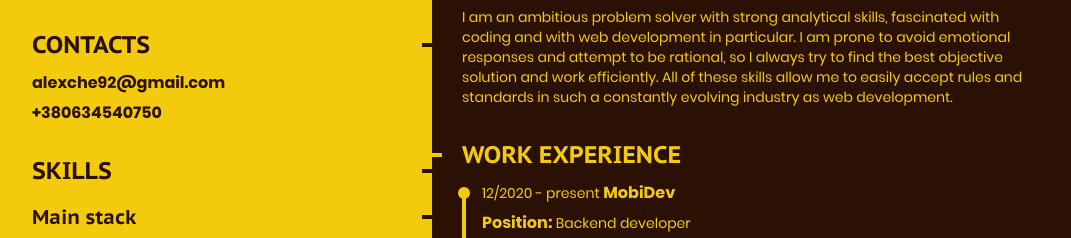
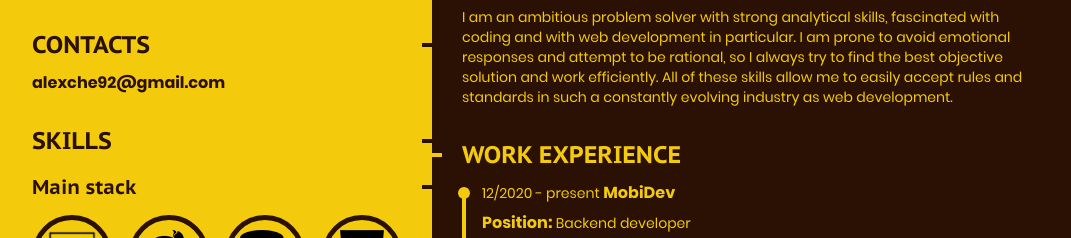
Before and after one commit to Seruf-Che/cv-portfolio, a website: page index.html in a window 1280 px wide. Shown: the part 59-297 px from the top of the page, without its empty margins (80-1151 px from the left). Drawn offline with Linux system fonts and the light colour scheme.

Commit message:
fix npm issues

```diff
--- a/index.html
+++ b/index.html
@@ -29,7 +29,6 @@
             <span class="divider"></span>
             <h2 class="heading heading--doted">Contacts</h2>
             <p class="text text--big"><a href="mailto:alexche92@gmail.com" class="link link--inverted">alexche92@gmail.com</a></p>
-            <p class="text text--big"><a href="tel:+380634540750" class="link link--inverted">+380634540750</a></p>
             <span class="divider"></span>
             <h2 class="heading heading--doted">Skills</h2>
             <h3 class="heading heading--3 heading--doted">Main stack</h3>
```
Also changed, not shown: 1 other file.
